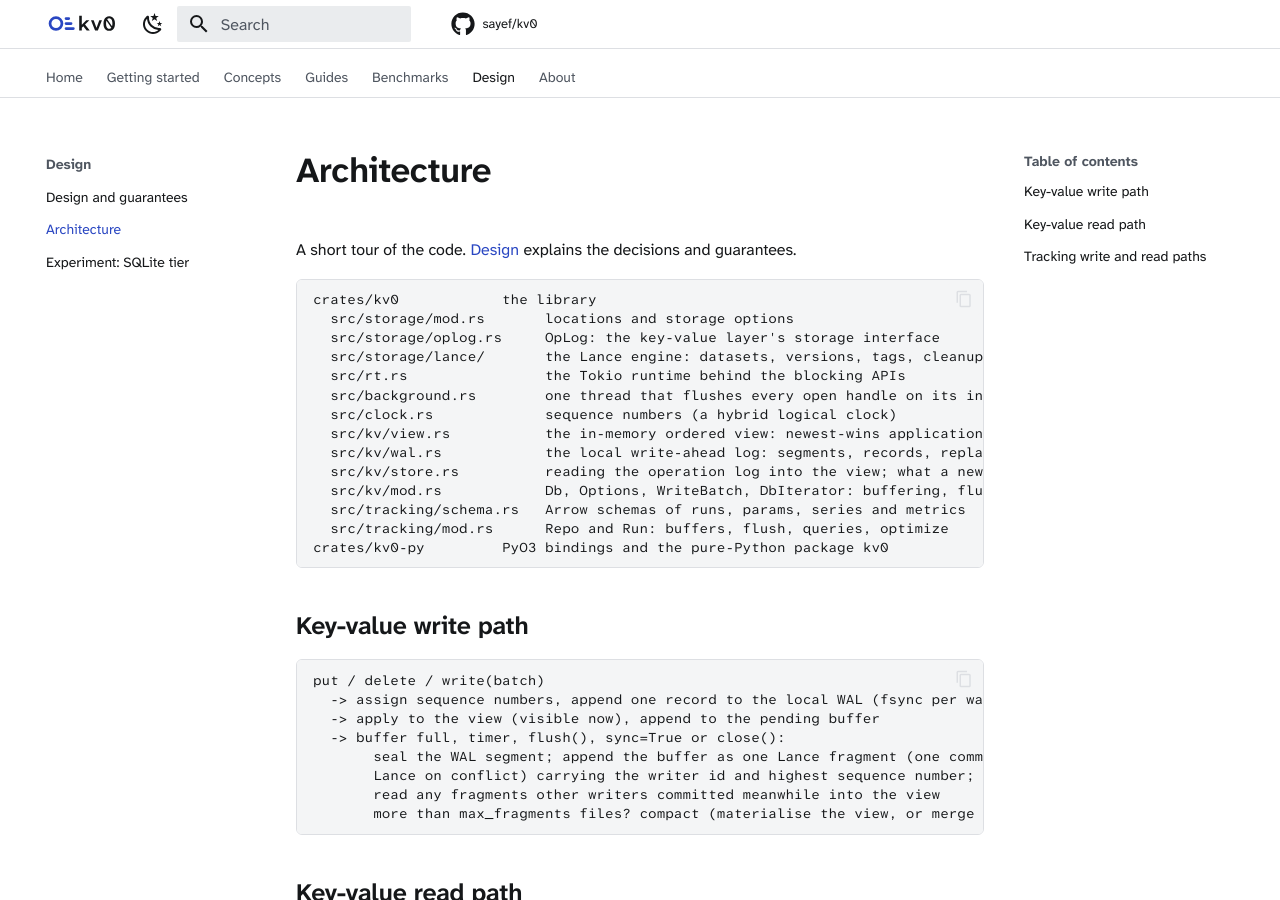
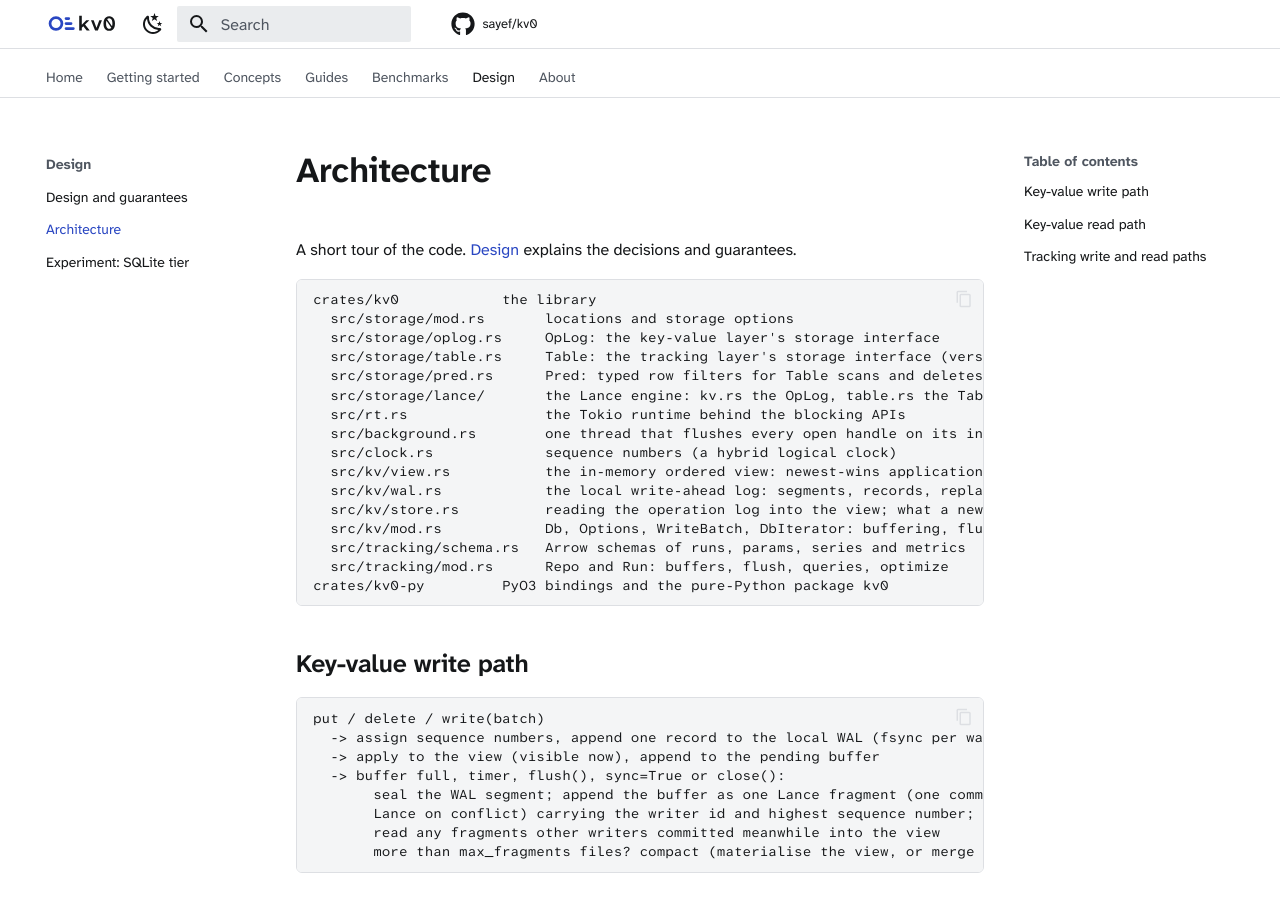
Before and after one commit to sayef/kv0, an MkDocs documentation site: the page built from docs/architecture.md, in a window 1280 px wide and 900 px high. Built offline with MkDocs 1.6.1 and Material for MkDocs 9.7.7, drawn with Linux system fonts in a browser that asks for light colours; comment, search, counter and statistics services are not loaded.

Commit message:
Describe the Table and Pred modules

```diff
--- a/docs/architecture.md
+++ b/docs/architecture.md
@@ -6,7 +6,9 @@ A short tour of the code. [Design](design.md) explains the decisions and guarant
 crates/kv0            the library
   src/storage/mod.rs       locations and storage options
   src/storage/oplog.rs     OpLog: the key-value layer's storage interface
-  src/storage/lance/       the Lance engine: datasets, versions, tags, cleanup; kv.rs the OpLog
+  src/storage/table.rs     Table: the tracking layer's storage interface (versioned tables)
+  src/storage/pred.rs      Pred: typed row filters for Table scans and deletes
+  src/storage/lance/       the Lance engine: kv.rs the OpLog, table.rs the Table
   src/rt.rs                the Tokio runtime behind the blocking APIs
   src/background.rs        one thread that flushes every open handle on its interval
   src/clock.rs             sequence numbers (a hybrid logical clock)
```
Also changed, not shown: CONTRIBUTING.md (+1 -1 lines).
